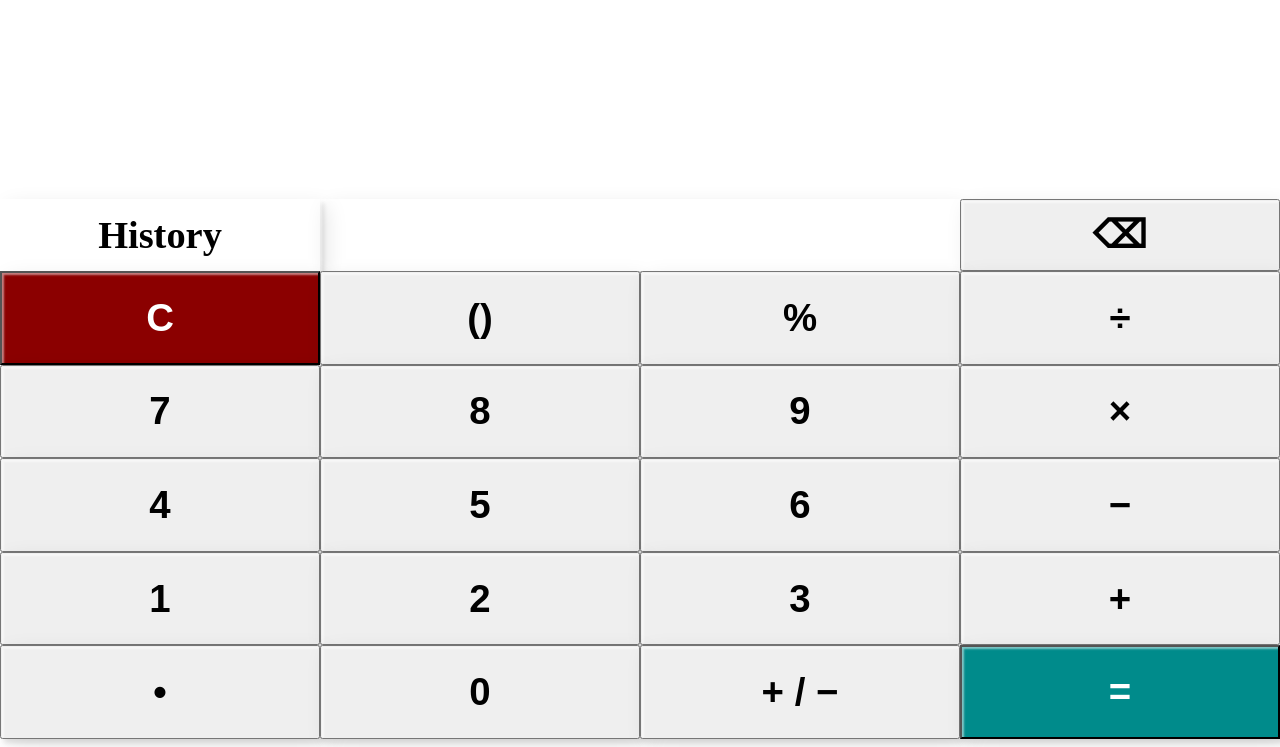
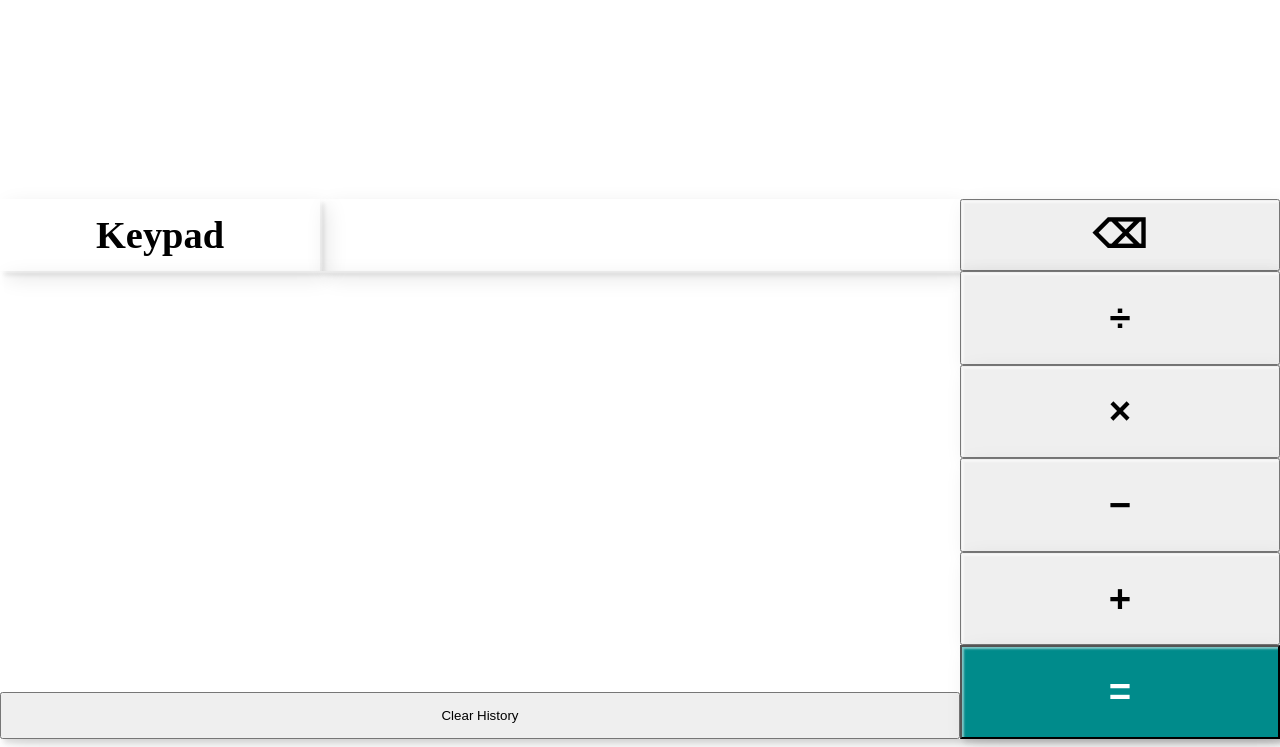
Before and after one commit to MAHMUD1223/html-calculator, a plain HTML site: page index.html in a window 1280 px wide. Both pictures are taken after a click on the element "History". Shown: the part 53-800 px from the top of the page. Drawn offline with Linux system fonts and the light colour scheme.

Commit message:
chore: Update history button style and functionality, and improve display styles

```diff
--- a/index.html
+++ b/index.html
@@ -87,6 +87,19 @@
         </div>
 
 
+        <div class="history-div">
+            <div class="history-elm">
+                <div class="history-items"></div>
+                <button onclick="localStorage.setItem('history', []);">Clear History</button>
+            </div>
+            <div class="history-pad">
+                <button class="pad-column symbol" >&#247;</button>
+                <button class="pad-column symbol" >&times;</button>
+                <button class="pad-column symbol" >&minus;</button>
+                <button class="pad-column symbol" >&plus;</button>
+                <button class="pad-column symbol equals" >&equals;</button>
+            </div>
+        </div>
         <div class="pad">
             <div class="pad-row">
                 <button onclick="clearScreen()" value="clear" id="clear" class="pad-column symbol">C</button>
--- a/main.js
+++ b/main.js
@@ -200,5 +200,27 @@ if (!consent) {
 }
 
 historyBtn.addEventListener('click', () => {
-    alert("hello");
+    let historyDiv = document.querySelector(".history-div");
+    let pad = document.querySelector(".pad");
+    if (!historyToggle) {
+        historyToggle = true;
+        historyBtn.innerHTML = "Keypad";
+        historyDiv.style.display = "grid";
+        pad.style.display = "none";
+        let history = JSON.parse(localStorage.getItem('history')) || [];
+        let historyStr = "";
+        history.forEach( (value, index) => {
+            historyStr += ` <div class="history-item">
+                              <div class="history-time">${new Date(value.time).toLocaleString()}</div>
+                              <div class="history-expr">${value.expr}</div>
+                              <div class="history-result">${value.result}</div>
+                           </div>`;
+        });
+        alert(historyStr);
+    } else {
+        historyToggle = false;
+        historyBtn.innerHTML = "History";
+        historyDiv.style.display = "none";
+        pad.style.display = "grid";
+    }
 });
--- a/style.css
+++ b/style.css
@@ -65,6 +65,20 @@ main .pad {
     display: grid;
     grid-template-rows: repeat(5, 1fr);
 }
+main .history-div {
+    display: none;
+    grid-template-columns: 75% 1fr;
+    box-shadow: inset 2px 2px 2px 0px rgba(255,255,255,.5), 7px 7px 20px 0px rgba(0,0,0,.1), 4px 4px 5px 0px rgba(0,0,0,.1);
+    transition: all 0.3s ease;
+}
+main .history-div .history-pad {
+    display: grid;
+    grid-template-rows: repeat(5, 1fr);
+}
+main .history-div .history-elm {
+    display: grid;
+    grid-template-rows: 90% 1fr;
+}
 main .pad-row {
     display: grid;
     grid-template-columns: repeat(4, 1fr);
```
